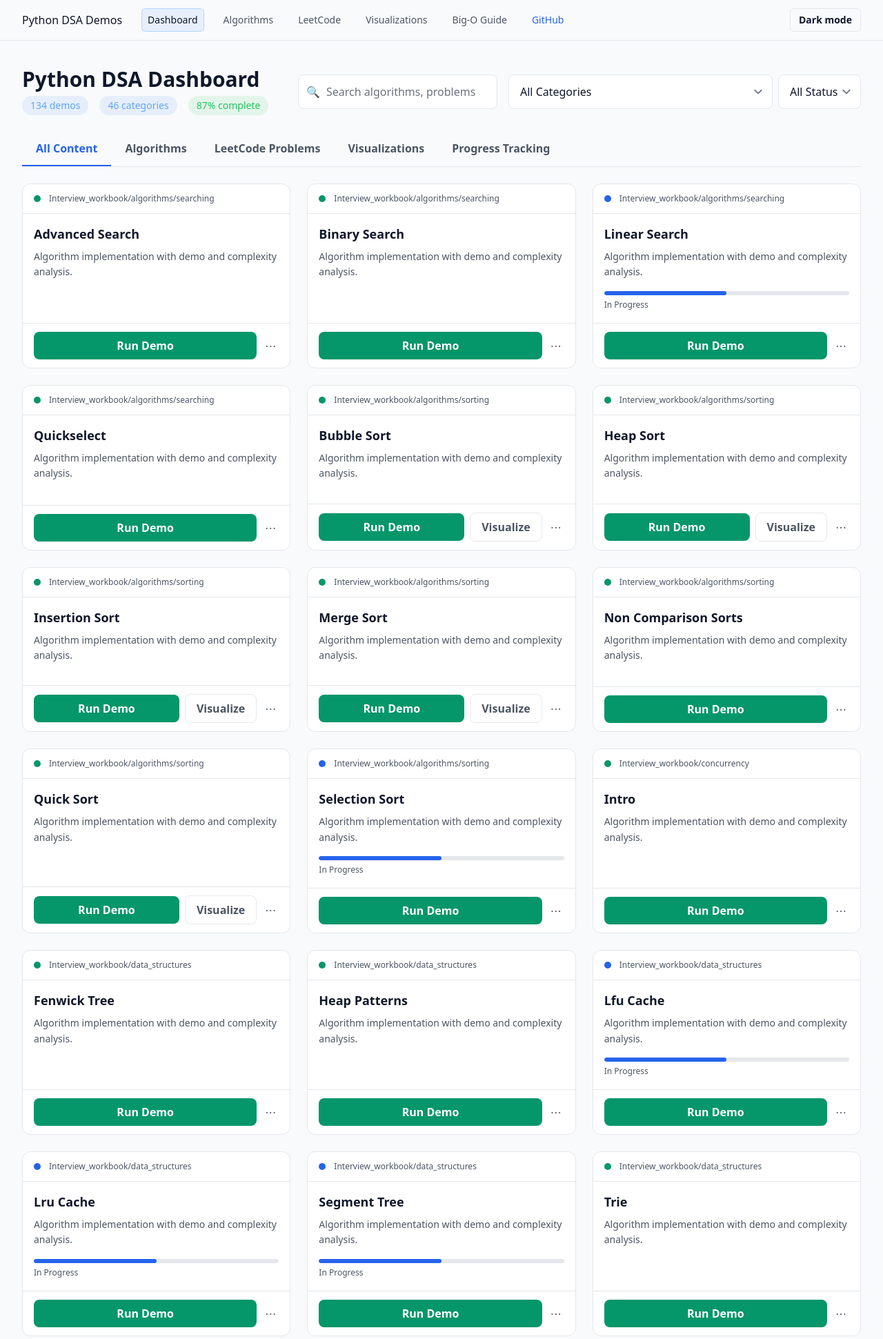
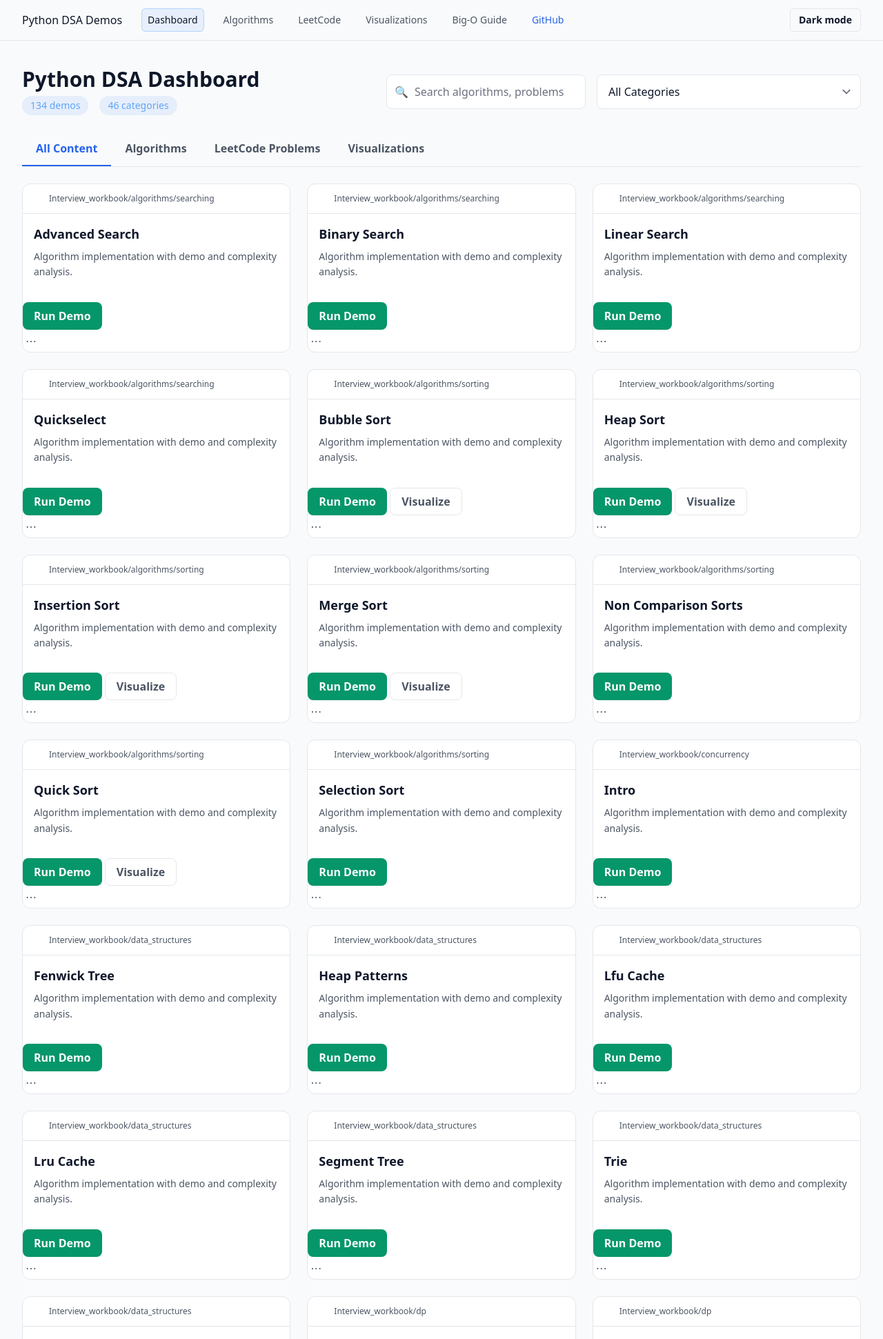
Before and after one commit to ianlintner/python_dsa, a Flask app: page / in a window 1280 px wide. Shown: the top 1941 px of the page at 69% size. Run offline with Flask 3, Linux system fonts and the light colour scheme; some libraries are stand-ins or nearby versions.

Commit message:
Remove progress tracking features and related UI elements from the application

```diff
--- a/flask_app/app.py
+++ b/flask_app/app.py
@@ -260,39 +260,12 @@ def utility_processor():
         return "algorithm-card"
 
     def get_demo_status(demo):
-        # Placeholder logic for demo status
-        if "TODO" in demo.get("title", "").upper():
-            return "todo"
-        if demo.get("id") and hash(demo["id"]) % 5 == 0:
-            return "partial"
-        return "complete"
-
-    def get_progress_percentage(demo):
-        status = get_demo_status(demo)
-        if status == "complete":
-            return 100
-        if status == "partial":
-            return 50
-        return 0
-
-    def get_progress_text(demo):
-        status = get_demo_status(demo)
-        if status == "complete":
-            return "Completed"
-        if status == "partial":
-            return "In Progress"
-        return "Not Started"
-
-    def get_category_progress(category, demos):
-        completed = sum(1 for d in demos if get_demo_status(d) == "complete")
-        return int((completed / len(demos)) * 100) if demos else 0
+        # Simplified: no progress tracking
+        return "ok"
 
     return dict(
         get_card_type=get_card_type,
         get_demo_status=get_demo_status,
-        get_progress_percentage=get_progress_percentage,
-        get_progress_text=get_progress_text,
-        get_category_progress=get_category_progress,
     )
 
 
--- a/flask_app/static/style.css
+++ b/flask_app/static/style.css
@@ -760,26 +760,22 @@ code {
   margin-bottom: 1rem;
 }
 
-.progress-indicator {
-  margin-top: 1rem;
+/* Removed old progress-indicator */
 }
 
-.progress-bar {
-  width: 100%;
+/* Removed old progress-bar */
   height: 6px;
   background-color: var(--border);
   border-radius: 9999px;
   overflow: hidden;
 }
 
-.progress-fill {
-  height: 100%;
+/* Removed old progress-fill */
   background-color: var(--accent-2);
   border-radius: 9999px;
 }
 
-.progress-text {
-  font-size: 0.75rem;
+/* Removed old progress-text */
   color: var(--muted);
   margin-top: 0.25rem;
 }
--- a/flask_app/templates/index.html
+++ b/flask_app/templates/index.html
@@ -8,7 +8,7 @@
         <div class="dashboard-stats flex flex-wrap gap-4 text-sm text-gray-400">
           <span class="badge-info">{{ total_demos or 134 }} demos</span>
           <span class="badge-info">{{ categories|length or 17 }} categories</span>
-          <span class="badge-success">{{ completion_percentage or 87 }}% complete</span>
+          <!-- Removed old completion percentage -->
           {% if remaining_todos %}
             <span class="badge-warning">{{ remaining_todos }} TODOs</span>
           {% endif %}
@@ -37,12 +37,7 @@
             {% endfor %}
           </select>
 
-          <select id="status-filter" class="filter-select" aria-label="Filter by completion status">
-            <option value="">All Status</option>
-            <option value="complete">Complete</option>
-            <option value="partial">In Progress</option>
-            <option value="todo">TODO</option>
-          </select>
+          <!-- Removed old status filter -->
         </div>
       </div>
     </div>
@@ -61,9 +56,7 @@
       <button class="view-tab" data-view="visualizations" role="tab">
         Visualizations
       </button>
-      <button class="view-tab" data-view="progress" role="tab">
-        Progress Tracking
-      </button>
+      <!-- Removed old tab -->
     </nav>
   </header>
 
@@ -123,15 +116,7 @@
                     {% endif %}
                   </div>
 
-                  <!-- Progress indicator for incomplete items -->
-                  {% if get_demo_status(d) != 'complete' %}
-                    <div class="progress-indicator">
-                      <div class="progress-bar">
-                        <div class="progress-fill" style="width: {{ get_progress_percentage(d) }}%"></div>
-                      </div>
-                      <span class="progress-text">{{ get_progress_text(d) }}</span>
-                    </div>
-                  {% endif %}
+                  <!-- Removed old indicator -->
                 </div>
 
                 <!-- Card Actions -->
@@ -220,7 +205,7 @@
         // Event listeners
         document.getElementById('global-search').addEventListener('input', handleSearch);
         document.getElementById('category-filter').addEventListener('change', handleFilters);
-        document.getElementById('status-filter').addEventListener('change', handleFilters);
+        // Removed old status filter listener
 
         // View tabs
         document.querySelectorAll('.view-tab').forEach(tab => {
@@ -233,8 +218,7 @@
         // Menu dropdowns
         document.addEventListener('click', handleMenus);
 
-        // Initialize progress circles
-        initializeProgressCircles();
+        // Removed old initialization
       }
 
       // Search functionality
@@ -264,16 +248,10 @@
       // Filter functionality
       function handleFilters() {
         const categoryFilter = document.getElementById('category-filter').value;
-        const statusFilter = document.getElementById('status-filter').value;
-
         let filtered = allCards;
 
         if (categoryFilter) {
           filtered = filtered.filter(card => card.dataset.category === categoryFilter);
-        }
-
-        if (statusFilter) {
-          filtered = filtered.filter(card => card.dataset.status === statusFilter);
         }
 
         filterCards(filtered);
```
Also changed, not shown: tests/test_demos.py (+2 -4 lines), tests/test_flask_smoke.py (+2 -2 lines).
